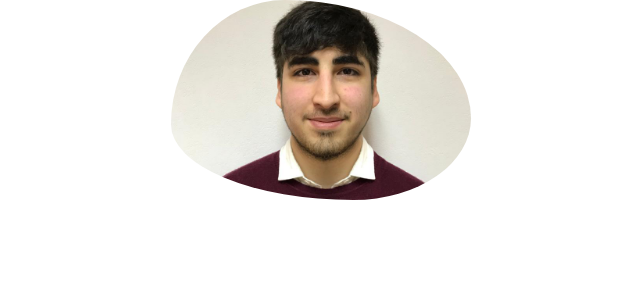
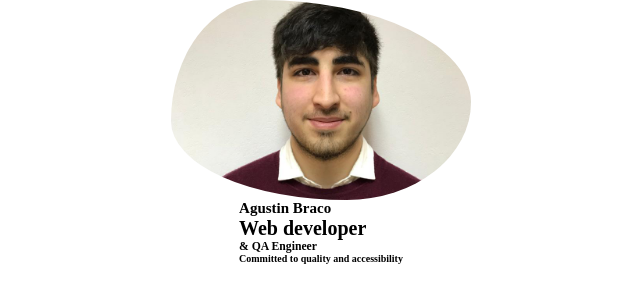
Before and after one commit to AgustinBraco/portfolio, a React (Vite) app: page / in a window 1280 px wide. Shown: the top 302 px of the page, without its empty margins (319-959 px from the left). Built offline with nearby package versions, Linux system fonts and the light colour scheme.

Commit message:
[Dev] - New component 'HomeDescription'

```diff
--- a/src/App.jsx
+++ b/src/App.jsx
@@ -2,7 +2,7 @@ import { Home } from './screens';
 
 const App = () => {
 	return (
-		<div className="center">
+		<div>
 			<Home />
 		</div>
 	);
--- /dev/null
+++ b/src/components/homeDescription/homeDescription.jsx
@@ -0,0 +1,14 @@
+import './homeDescription.css';
+
+const HomeDescription = () => {
+	return (
+		<div>
+			<h2>Agustin Braco</h2>
+			<h1>Web developer</h1>
+			<h3>& QA Engineer</h3>
+			<h4>Committed to quality and accessibility</h4>
+		</div>
+	);
+};
+
+export default HomeDescription;
--- a/src/components/picture/picture.css
+++ b/src/components/homePicture/homePicture.css
@@ -1,3 +1,8 @@
+.pictureContainer {
+	width: 30rem;
+	height: 20rem;
+}
+
 .picture {
 	width: 100%;
 	height: 100%;
--- /dev/null
+++ b/src/components/homePicture/homePicture.jsx
@@ -0,0 +1,11 @@
+import './homePicture.css';
+
+const HomePicture = () => {
+	return (
+		<div className="pictureContainer">
+			<div className="picture"></div>
+		</div>
+	);
+};
+
+export default HomePicture;
--- a/src/components/index.js
+++ b/src/components/index.js
@@ -1 +1,2 @@
-export { default as Picture } from './picture/picture.jsx';
+export { default as HomePicture } from './homePicture/homePicture.jsx';
+export { default as HomeDescription } from './homeDescription/homeDescription.jsx';
--- a/src/components/picture/picture.jsx
+++ /dev/null
@@ -1,11 +0,0 @@
-import './picture.css';
-
-const Picture = ({ width, height }) => {
-	return (
-		<div className="pictureContainer" style={{ width, height }}>
-			<div className="picture"></div>
-		</div>
-	);
-};
-
-export default Picture;
--- a/src/index.css
+++ b/src/index.css
@@ -12,6 +12,7 @@ html {
 /* Global styles */
 .center {
 	display: flex;
+	flex-flow: column nowrap;
 	justify-content: center;
 	align-items: center;
 }
--- a/src/screens/home/home.jsx
+++ b/src/screens/home/home.jsx
@@ -1,10 +1,11 @@
 import './home.css';
-import { Picture } from '../../components'
+import { HomePicture, HomeDescription } from '../../components'
 
 const Home = () => {
 	return (
 		<div className='center'>
-			<Picture width='30rem' height='20rem' />
+			<HomePicture/>
+			<HomeDescription />
 		</div>
 	);
 };
```
Also changed, not shown: src/components/homeDescription/homeDescription.css (added).
